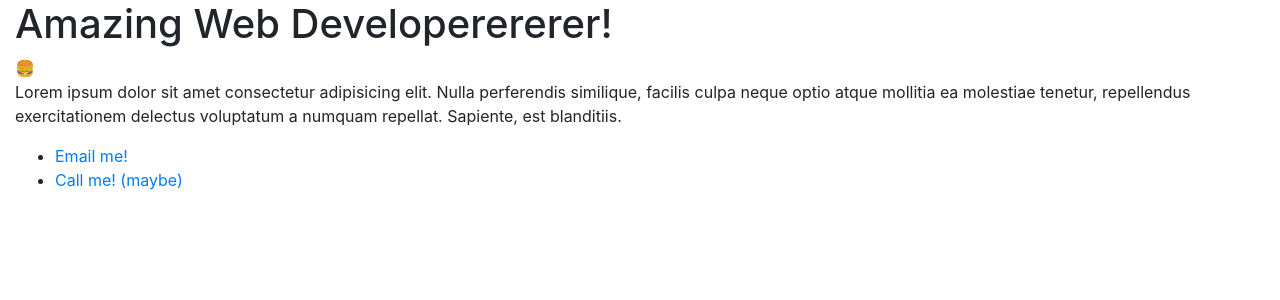
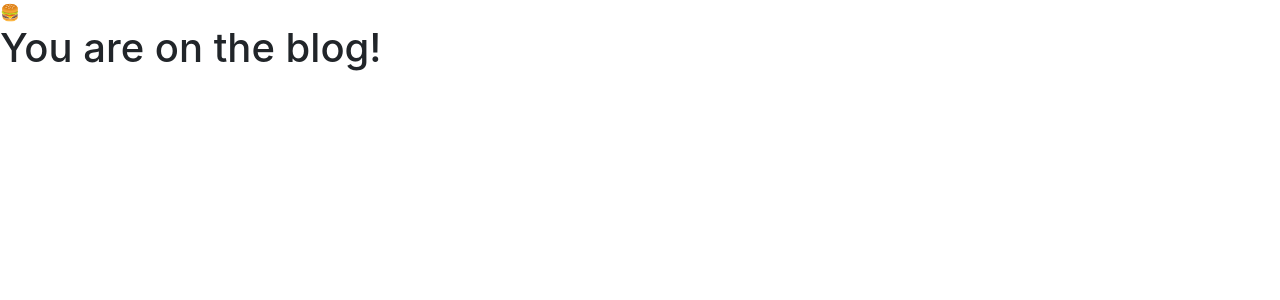
Before and after one commit to radishmouse/portfolio-ish-react-site, a React (Create React App) app: page /blog in a window 1280 px wide. Shown: the top 300 px of the page. Built offline with nearby package versions, Linux system fonts and the light colour scheme.

Commit message:
changes nav to use react router

```diff
--- a/package.json
+++ b/package.json
@@ -8,6 +8,7 @@
     "@testing-library/user-event": "^7.2.1",
     "react": "^16.12.0",
     "react-dom": "^16.12.0",
+    "react-router-dom": "^5.1.2",
     "react-scripts": "3.3.1"
   },
   "scripts": {
--- a/src/App.js
+++ b/src/App.js
@@ -6,33 +6,61 @@ import MainContent from './MainContent';
 import Footer from './Footer';
 import Nav from './Nav';
 
+import {
+  BrowserRouter as Router,
+  Switch,
+  Route,
+  Link
+} from "react-router-dom";
+
+
 const websiteCopy = `Lorem ipsum dolor sit amet consectetur adipisicing elit. Nulla perferendis similique, facilis culpa neque optio atque mollitia ea molestiae tenetur, repellendus exercitationem delectus voluptatum a numquam repellat. Sapiente, est blanditiis.`;
 
 const websiteTitle = `Amazing Web Developerererer!`;
 
 const linkNames = [
-  'Home',
-  'Portfolio',
-  'Cat Pictures',
-  'Potent Potables',
-  'Contact'
+  {
+    text: 'Home',
+    path: '/'
+  },
+  {
+    text: 'Blog',
+    path: '/blog'
+  }
 ];
 
 function App() {
   return (
-    <div className="container-fluid">
-      <Header
-        title={websiteTitle}
-      />
+    <Router>
       <Nav
         links={linkNames}
       />
-      <MainContent
-        content={websiteCopy}
-      />
-      <Footer />
-    </div>
+
+      <Switch>
+        <Route path="/blog/list">
+          <BlogList />
+        </Route>
+        <Route path="/blog">
+          <Blog />
+        </Route>
+        <Route path="/">
+          <Home />
+        </Route>
+      </Switch>
+    </Router>
   );
 }
 
+function Home() {
+  return <h1>You are Home</h1>;
+}
+
+function Blog() {
+  return <h1>You are on the blog!</h1>
+}
+
+function BlogList() {
+  return <p>This is the blog list</p>
+}
+
 export default App;
--- a/src/Nav.js
+++ b/src/Nav.js
@@ -1,4 +1,5 @@
 import React from 'react';
+import { Link } from 'react-router-dom';
 
 class Nav extends React.Component {
     constructor(props) {
@@ -20,7 +21,9 @@ class Nav extends React.Component {
                     <ul>
                         {
                             this.props.links.map((item, index) => {
-                                return <li key={index}>{item}</li>
+                                return <li key={index}>
+                                    <Link to={item.path}>{item.text}</Link>
+                                </li>
                             })
                         }
                     </ul>
```
Also changed, not shown: 1 other file (tests, documents, lock files or other folders).
